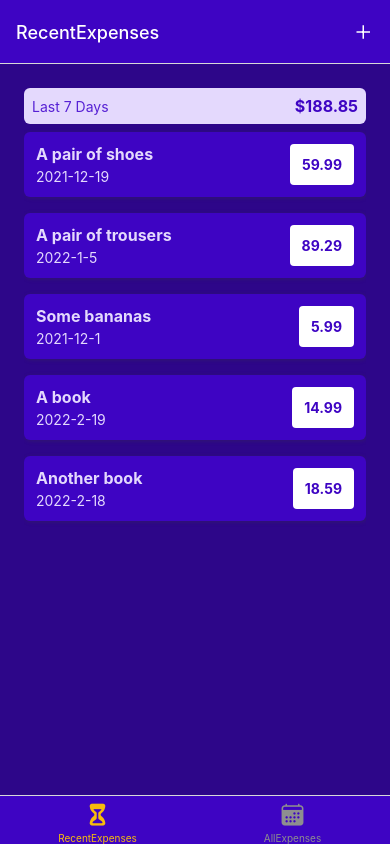
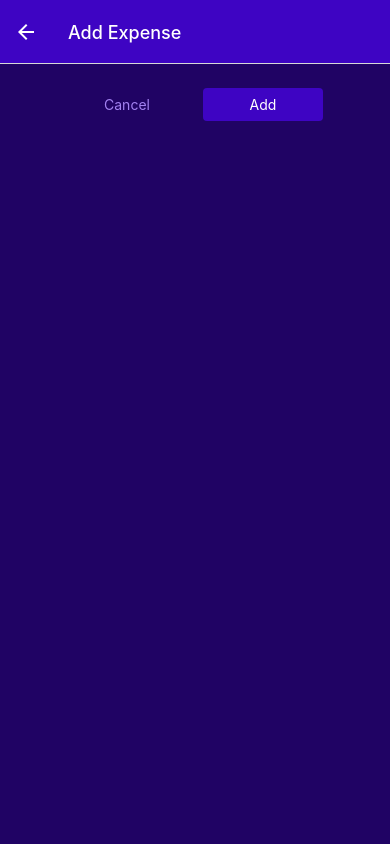
Before and after one commit to AsimSafarli/Expense-Tracker, a React Native app: screen /ManageExpense in a window 390 px wide. Built offline with nearby package versions, Linux system fonts and the light colour scheme.

Commit message:
finished

```diff
--- a/App.js
+++ b/App.js
@@ -23,17 +23,17 @@ function ExpensesOverview() {
           size={24}
           color={tintColor}
           onPress={() => {
-            navigation.navigate('Manage Expense');
-          }}
+              navigation.navigate('ManageExpense');
+            }}
         />
-      ),
+      )
     })}>
-      <BottomTabs.Screen name="RecentExpenses" component={RecentExpenses} options={{
+      <BottomTabs.Screen name="Recent Expenses" component={RecentExpenses} options={{
         tabBarIcon:({color,size})=>(
           <Ionicons name="hourglass" size={size} color={color} />
         )
       }} />
-      <BottomTabs.Screen name="AllExpenses" component={AllExpense} options={{
+      <BottomTabs.Screen name="All Expenses" component={AllExpense} options={{
         tabBarIcon:({color,size})=>(
           <Ionicons name="calendar" size={size} color={color} />
         )
@@ -47,11 +47,17 @@ export default function App() {
     <>
 <StatusBar style="light" />
       <NavigationContainer>
-        <Stack.Navigator>
+        <Stack.Navigator screenOptions={{
+          headerStyle:{backgroundColor:GlobalStyles.colors.primary500 },
+          headerTintColor:"white"
+        }}>
           <Stack.Screen name="Expense Overview" component={ExpensesOverview} options={{
             headerShown:false
           }}/>
-          <Stack.Screen name="Manage Expense" component={ManageExpense} />
+          <Stack.Screen name="ManageExpense" component={ManageExpense} options={{
+            title:"Manage Expense",
+            presentation:"modal"
+          }}/>
         </Stack.Navigator>
       </NavigationContainer>
     </>
--- /dev/null
+++ b/Components/Button.js
@@ -0,0 +1,45 @@
+import { Pressable, StyleSheet, Text, View } from 'react-native';
+import GlobalStyles from '../Styles/GlobalStyles';
+
+
+function Button({ children, onPress, mode, style }) {
+  return (
+    <View style={style}>
+      <Pressable
+        onPress={onPress}
+        style={({ pressed }) => pressed && styles.pressed}
+      >
+        <View style={[styles.button, mode === 'flat' && styles.flat]}>
+          <Text style={[styles.buttonText, mode === 'flat' && styles.flatText]}>
+            {children}
+          </Text>
+        </View>
+      </Pressable>
+    </View>
+  );
+}
+
+export default Button;
+
+const styles = StyleSheet.create({
+  button: {
+    borderRadius: 4,
+    padding: 8,
+    backgroundColor: GlobalStyles.colors.primary500,
+  },
+  flat: {
+    backgroundColor: 'transparent',
+  },
+  buttonText: {
+    color: 'white',
+    textAlign: 'center',
+  },
+  flatText: {
+    color: GlobalStyles.colors.primary200,
+  },
+  pressed: {
+    opacity: 0.75,
+    backgroundColor: GlobalStyles.colors.primary100,
+    borderRadius: 4,
+  },
+});
--- a/Components/Expenseİtem.js
+++ b/Components/Expenseİtem.js
@@ -1,11 +1,17 @@
 import { Pressable, StyleSheet, Text, View } from 'react-native';
 import GlobalStyles from '../Styles/GlobalStyles';
 import { getFormattedDate } from '../Uitls/Date';
+import { useNavigation } from '@react-navigation/native';
 
 
 
-function ExpenseItem({ description, amount, date }) {
-   function onExpenseItem(){}
+function ExpenseItem({ description, amount, date,id }) {
+  const naviagtion = useNavigation()
+   function onExpenseItem(){
+    naviagtion.navigate("ManageExpense",{
+      expenseId:id
+    })
+   }
   return (
     <Pressable onPress={onExpenseItem} style={({ pressed }) => pressed && styles.pressed}>
       <View style={styles.expenseItem}>
--- a/Screen/ManageExpense.js
+++ b/Screen/ManageExpense.js
@@ -1,10 +1,75 @@
-import React from 'react'
-import { Text, View } from 'react-native'
+import React, { useLayoutEffect } from 'react'
+import { StyleSheet, View } from 'react-native';
+import GlobalStyles from '../Styles/GlobalStyles';
+import Button from '../Components/Button';
+import IconButton from '../Components/IconButton';
 
-function ManageExpense() {
-  return (
-    <Text>ManageExpense</Text>
-  )
+function ManageExpense({route,navigation}) {
+  const editedExpenseId = route.params?.expenseId;
+  const isEditing = !!editedExpenseId;
+
+  useLayoutEffect(() => {
+    navigation.setOptions({
+      title: isEditing ? 'Edit Expense' : 'Add Expense',
+    });
+  }, [navigation, isEditing]);
+
+  function deleteExpenseHandler() {
+    navigation.goBack()
+  }
+
+  function cancelHandler() {
+    navigation.goBack()
+  }
+
+  function confirmHandler() {
+    navigation.goBack()
+  }
+
+   return (
+    <View style={styles.container}>
+      <View style={styles.buttons}>
+        <Button style={styles.button} mode="flat" onPress={cancelHandler}>
+          Cancel
+        </Button>
+        <Button style={styles.button} onPress={confirmHandler}>
+          {isEditing ? 'Update' : 'Add'}
+        </Button>
+      </View>
+      {isEditing && (
+        <View style={styles.deleteContainer}>
+          <IconButton
+            icon="trash"
+            color={GlobalStyles.colors.error500}
+            size={36}
+            onPress={deleteExpenseHandler}
+          />
+        </View>
+      )}
+    </View>
+  );
 }
-
+const styles = StyleSheet.create({
+  container: {
+    flex: 1,
+    padding: 24,
+    backgroundColor: GlobalStyles.colors.primary800,
+  },
+  buttons: {
+    flexDirection: 'row',
+    justifyContent: 'center',
+    alignItems: 'center',
+  },
+  button: {
+    minWidth: 120,
+    marginHorizontal: 8,
+  },
+  deleteContainer: {
+    marginTop: 16,
+    paddingTop: 8,
+    borderTopWidth: 2,
+    borderTopColor: GlobalStyles.colors.primary200,
+    alignItems: 'center',
+  },
+});
 export default ManageExpense
```
